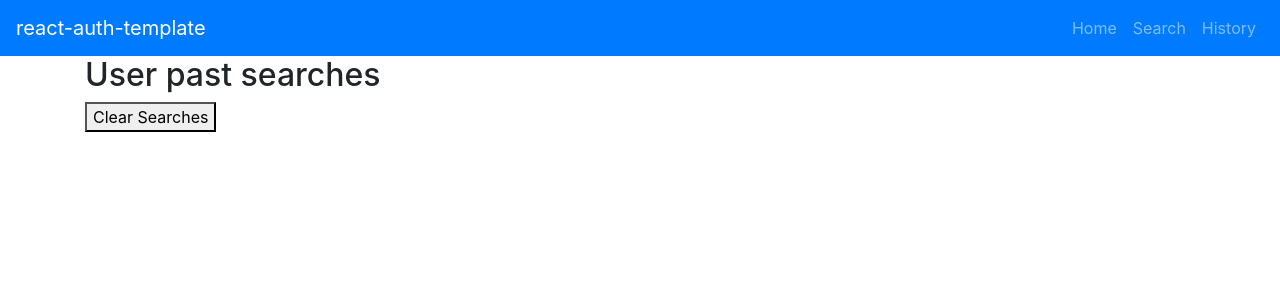
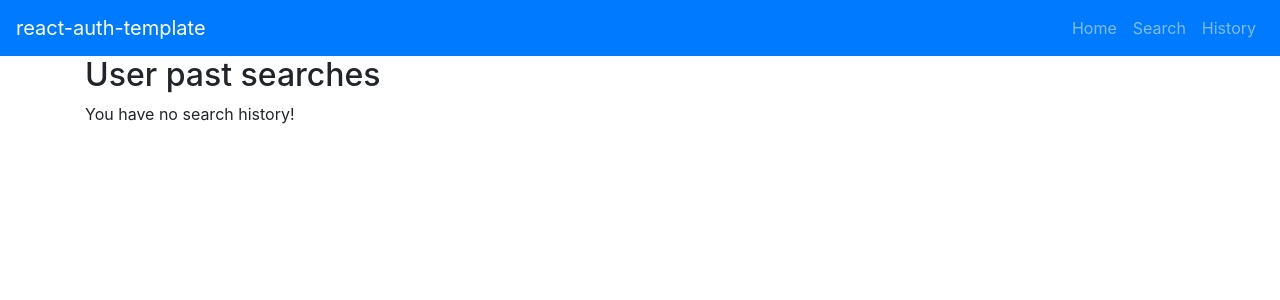
Before and after one commit to wpmcdonnell/hacker-news-search-app, a React app: page /#/history in a window 1280 px wide. Shown: the top 300 px of the page. Built offline with nearby package versions, Linux system fonts and the light colour scheme.

Commit message:
Add style to button, clear console.logs

```diff
--- a/src/components/History/History.js
+++ b/src/components/History/History.js
@@ -22,15 +22,12 @@ class History extends Component {
   }
 
   render () {
-    console.log(this.state.pastSearches)
-    console.log(sessionStorage)
-    console.log('this is ur object.values', Object.values(sessionStorage))
     return (
       <Fragment>
         <div>
           <h2> User past searches</h2>
           <div>{this.state.pastSearches.map((item, index) => <p key={index}>{item}</p>)} </div>
-          <button onClick={this.clearSearches}> Clear Searches</button>
+          {this.state.pastSearches.toString() !== [].toString() ? <button className='btn-primary' onClick={this.clearSearches}> Clear Searches</button> : 'You have no search history!' }
         </div>
       </Fragment>
     )
--- a/src/components/Search/Search.js
+++ b/src/components/Search/Search.js
@@ -5,9 +5,6 @@ import { Card } from 'react-bootstrap'
 import Dropdown from 'react-bootstrap/Dropdown'
 import moment from 'moment'
 import parse from 'html-react-parser'
-// import { createBrowserHistory } from 'history'
-//
-// const history = createBrowserHistory()
 
 class Search extends Component {
   constructor () {
@@ -44,12 +41,9 @@ class Search extends Component {
         // axios response object contains a `data` key
         // setting the state will force a re-render
         this.setState({ result: response.data, searched: true, commentJSX: false, pageParams: 0 })
-        console.log(response.data.hits)
-        console.log(this.state.pageParams)
-        console.log(this.state.result)
       })
       .then(window.scrollTo(0, 0))
-      .then(sessionStorage.setItem(`${this.props.searchStorageCounterParentState}`, `You searched ${this.state.searchBarInput} in ${this.state.button} from ${this.state.dateButton} time `))
+      .then(sessionStorage.setItem(`${this.props.searchStorageCounterParentState}`, `You searched for ${this.state.searchBarInput} in article ${this.state.button} from ${this.state.dateButton} time `))
       .then(this.props.searchStorageCounterFunction())
       .catch(console.error)
   }
@@ -63,11 +57,9 @@ class Search extends Component {
         // axios response object contains a `data` key
         // setting the state will force a re-render
         this.setState({ result: response.data, searched: true, commentJSX: true, pageParams: 0 })
-        console.log(response.data.hits)
-        console.log(this.state.button)
-        console.log(this.state.result)
       })
       .then(window.scrollTo(0, 0))
+      .then(sessionStorage.setItem(`${this.props.searchStorageCounterParentState}`, `You searched for ${this.state.searchBarInput} in article ${this.state.button} from ${this.state.dateButton} time `))
       .catch(console.error)
   }
 
@@ -81,14 +73,14 @@ class Search extends Component {
         // { data: { post: { title... }}}
         // setting the state will force a re-render
         this.setState({ result: response.data, searched: true, commentJSX: false, pageParams: 0 })
-        console.log(response.data.hits)
       })
+      .then(sessionStorage.setItem(`${this.props.searchStorageCounterParentState}`, `You searched for ${this.state.searchBarInput} in article ${this.state.button} from ${this.state.dateButton} time `))
       .then(window.scrollTo(0, 0))
+
       .catch(console.error)
   }
 
   render () {
-    console.log(this.props)
     let resultJSX = []
 
     if (this.state.searched && !this.state.commentJSX && this.state.result.toString() !== [].toString()) {
```
